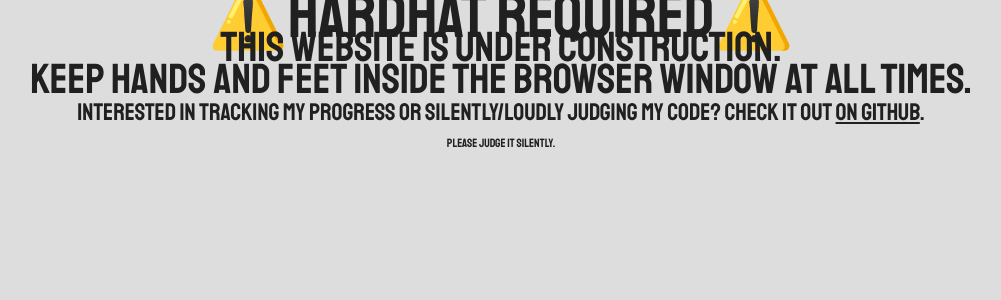
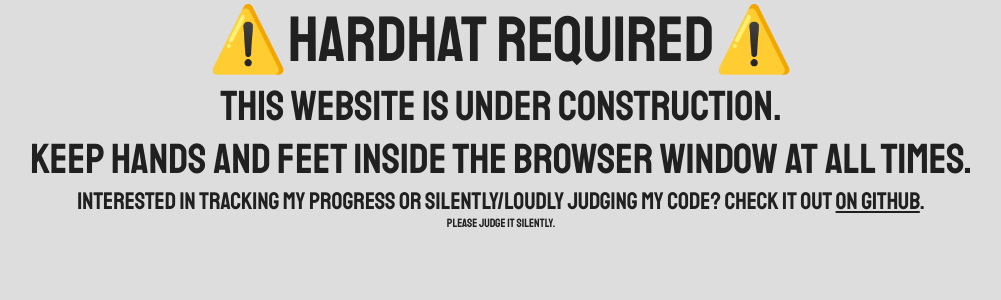
Before and after one commit to kienankb/website, a Next.js app: page / in a window 1280 px wide. Shown: the top 300 px of the page, without its empty margins (139-1140 px from the left). Built offline with nearby package versions, Linux system fonts and the light colour scheme.

Commit message:
avoid unneeded line spacing for non-p body elements

```diff
--- a/styles/globals.css
+++ b/styles/globals.css
@@ -63,12 +63,9 @@ h1, h2, h3, h4, h5, h6 {
   font-weight: 400;
 }
 
-body, p {
+p {
   font-family: 'Bitter';
   line-height: 200%;
-}
-
-p {
   width: 700px;
 }
 
```
